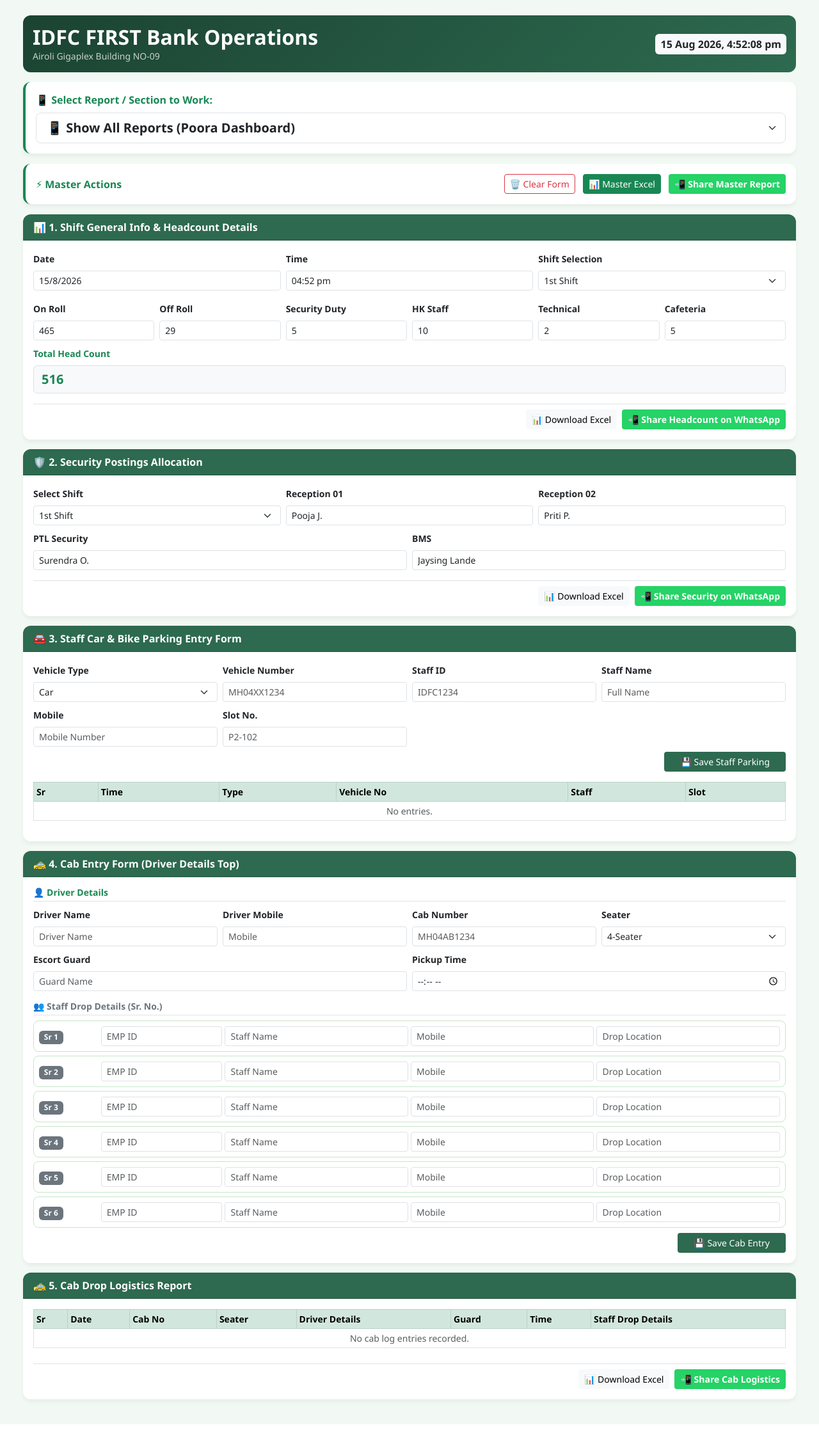
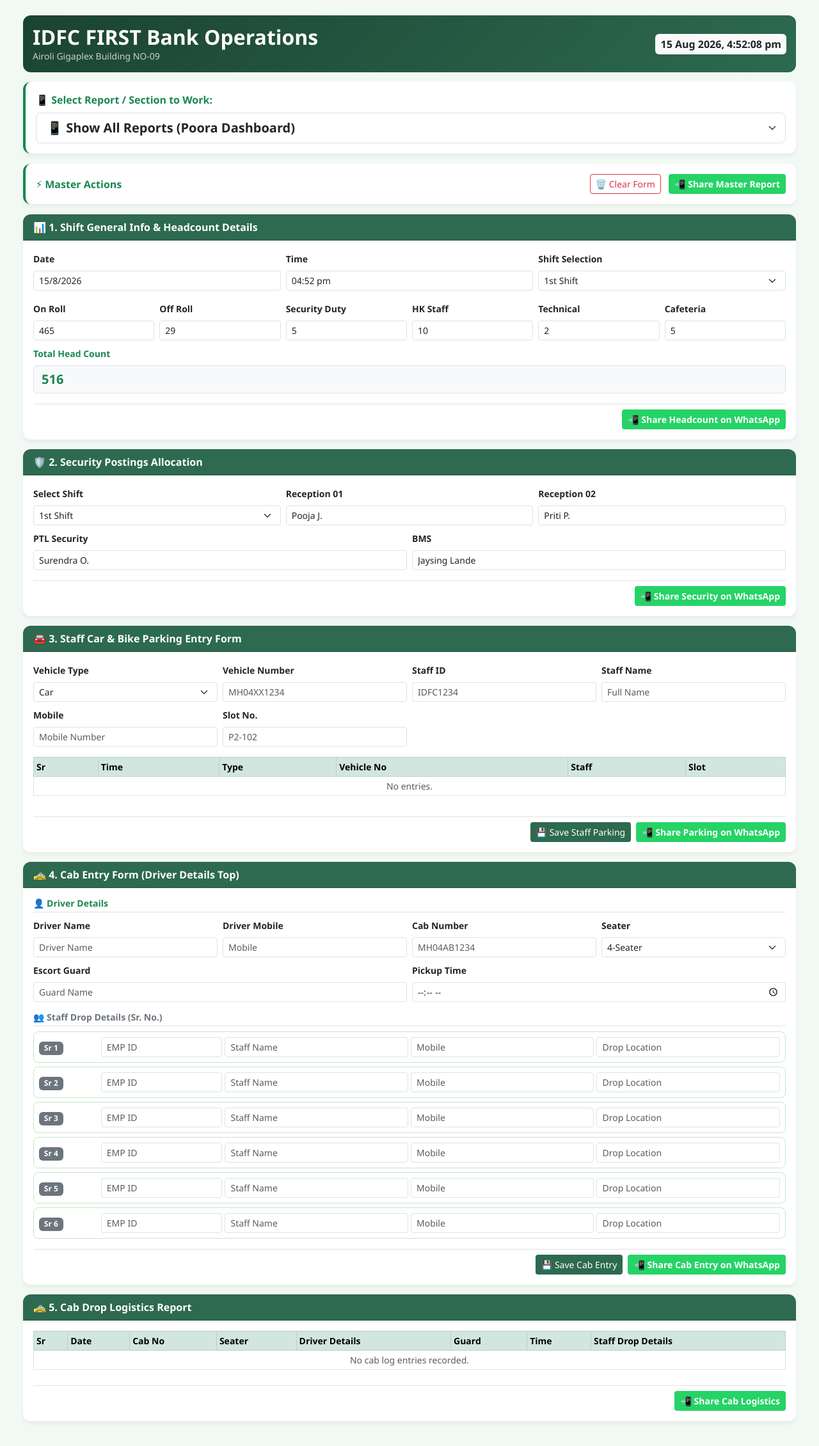
Before and after one commit to jaisinglande282-maker/idfc-b-9-f-17-opa-app, a Flask app: page / in a window 1280 px wide. Shown: the whole page at 64% size. Before the commit the page ends 2226 px from the top, so only its background shows below. Run offline with Flask 3, Linux system fonts and the light colour scheme.

Commit message:
Update index.html

```diff
--- a/templates/index.html
+++ b/templates/index.html
@@ -18,7 +18,6 @@
         @media (max-width: 768px) {
             .header-card h2 { font-size: 1.25rem; }
             .btn { width: 100%; margin-bottom: 5px; }
-            .d-flex-mobile { flex-direction: column; }
         }
     </style>
 </head>
@@ -36,7 +35,7 @@
             </div>
         </div>
 
-        <!-- Mobile Module Selector (Select Work Area) -->
+        <!-- Mobile Module Selector -->
         <div class="card p-3 mb-3 bg-white border-start border-4 border-success">
             <label class="form-label fw-bold text-success">📱 Select Report / Section to Work:</label>
             <select id="sectionSelector" class="form-select form-select-lg fw-bold" onchange="toggleSections()">
@@ -53,9 +52,8 @@
         <div class="card p-3 mb-3 bg-white border-start border-4 border-success">
             <div class="d-flex justify-content-between align-items-center flex-wrap gap-2">
                 <span class="fw-bold text-success fs-6">⚡ Master Actions</span>
-                <div class="w-100-mobile">
+                <div>
                     <button class="btn btn-sm btn-outline-danger me-md-2" onclick="clearAllData()">🗑️ Clear Form</button>
-                    <button class="btn btn-sm btn-success me-md-2" onclick="exportCombinedReport()">📊 Master Excel</button>
                     <button class="btn btn-sm btn-whatsapp" onclick="shareCombinedWhatsApp()">📲 Share Master Report</button>
                 </div>
             </div>
@@ -95,9 +93,8 @@
                     </div>
                 </div>
 
-                <!-- Bottom Action Buttons for Headcount -->
+                <!-- Action Button at Bottom -->
                 <div class="d-flex justify-content-end gap-2 mt-3 pt-2 border-top">
-                    <button class="btn btn-sm btn-light" onclick="exportExcel('headcountTable', 'Headcount_Report')">📊 Download Excel</button>
                     <button class="btn btn-sm btn-whatsapp" onclick="shareHeadcountWhatsApp()">📲 Share Headcount on WhatsApp</button>
                 </div>
             </div>
@@ -124,9 +121,8 @@
                     <div class="col-6 col-md-6"><label class="form-label fw-bold small">BMS</label><input type="text" id="supervisor" class="form-control form-control-sm" value="Jaysing Lande"></div>
                 </div>
 
-                <!-- Bottom Action Buttons for Security Allocation -->
+                <!-- Action Button at Bottom -->
                 <div class="d-flex justify-content-end gap-2 mt-3 pt-2 border-top">
-                    <button class="btn btn-sm btn-light" onclick="exportExcel('securityTable', 'Security_Postings_Report')">📊 Download Excel</button>
                     <button class="btn btn-sm btn-whatsapp" onclick="shareSecurityWhatsApp()">📲 Share Security on WhatsApp</button>
                 </div>
             </div>
@@ -146,7 +142,7 @@
                     </div>
                     <div class="col-6 col-md-3">
                         <label class="form-label fw-bold small">Vehicle Number</label>
-                        <input type="text" id="staff_vehicle_no" class="form-control form-control-sm text-uppercase" placeholder="MH04XX1234" onkeyup="searchStaffVehicle()">
+                        <input type="text" id="staff_vehicle_no" class="form-control form-control-sm text-uppercase" placeholder="MH04XX1234">
                     </div>
                     <div class="col-6 col-md-3">
                         <label class="form-label fw-bold small">Staff ID</label>
@@ -164,9 +160,6 @@
                         <label class="form-label fw-bold small">Slot No.</label>
                         <input type="text" id="staff_slot" class="form-control form-control-sm" placeholder="P2-102">
                     </div>
-                    <div class="col-12 mt-2 text-end">
-                        <button class="btn btn-custom btn-sm px-4" onclick="saveStaffParking()">💾 Save Staff Parking</button>
-                    </div>
                 </div>
 
                 <div class="table-responsive mt-3">
@@ -178,6 +171,12 @@
                             <tr><td colspan="6" class="text-center text-muted">No entries.</td></tr>
                         </tbody>
                     </table>
+                </div>
+
+                <!-- Bottom Action Buttons for Staff Parking -->
+                <div class="d-flex justify-content-end gap-2 mt-3 pt-2 border-top">
+                    <button class="btn btn-custom btn-sm" onclick="saveStaffParking()">💾 Save Staff Parking</button>
+                    <button class="btn btn-sm btn-whatsapp" onclick="shareStaffParkingWhatsApp()">📲 Share Parking on WhatsApp</button>
                 </div>
             </div>
         </div>
@@ -198,7 +197,7 @@
                     </div>
                     <div class="col-6 col-md-3">
                         <label class="form-label fw-bold small">Cab Number</label>
-                        <input type="text" id="cab_no" class="form-control form-control-sm text-uppercase" placeholder="MH04AB1234" onkeyup="searchCab()">
+                        <input type="text" id="cab_no" class="form-control form-control-sm text-uppercase" placeholder="MH04AB1234">
                     </div>
                     <div class="col-6 col-md-3">
                         <label class="form-label fw-bold small">Seater</label>
@@ -222,8 +221,10 @@
                 <h6 class="fw-bold text-secondary border-bottom pb-1 mt-3 small">👥 Staff Drop Details (Sr. No.)</h6>
                 <div id="staffContainer"></div>
 
-                <div class="text-end mt-2">
-                    <button class="btn btn-custom btn-sm px-4" onclick="submitCabLog()">💾 Save Cab Entry</button>
+                <!-- Bottom Action Buttons for Cab Entry -->
+                <div class="d-flex justify-content-end gap-2 mt-3 pt-2 border-top">
+                    <button class="btn btn-custom btn-sm" onclick="submitCabLog()">💾 Save Cab Entry</button>
+                    <button class="btn btn-sm btn-whatsapp" onclick="shareCabEntryWhatsApp()">📲 Share Cab Entry on WhatsApp</button>
                 </div>
             </div>
         </div>
@@ -254,7 +255,6 @@
                     </table>
                 </div>
                 <div class="d-flex justify-content-end gap-2 mt-2 pt-2 border-top">
-                    <button class="btn btn-light btn-sm" onclick="exportExcel('cabTable', 'Cab_Logistics_Report')">📊 Download Excel</button>
                     <button class="btn btn-sm btn-whatsapp" onclick="shareCabLogisticsWhatsApp()">📲 Share Cab Logistics</button>
                 </div>
             </div>
@@ -265,10 +265,15 @@
     <script>
         let staffParkingList = [];
 
+        function getFormattedDate() {
+            let now = new Date();
+            return `${now.getDate()}/${now.getMonth() + 1}/${now.getFullYear()}`;
+        }
+
         function updateClock() {
             const now = new Date();
             document.getElementById('liveClock').innerText = now.toLocaleString('en-IN', { dateStyle: 'medium', timeStyle: 'medium' });
-            document.getElementById('date').value = now.toLocaleDateString('en-IN');
+            document.getElementById('date').value = getFormattedDate();
             document.getElementById('time').value = now.toLocaleTimeString('en-IN', { hour: '2-digit', minute: '2-digit' });
         }
         setInterval(updateClock, 1000);
@@ -299,52 +304,13 @@
                 <div class="staff-box">
                     <div class="row g-1 align-items-center">
                         <div class="col-2 col-md-1"><span class="badge bg-secondary">Sr ${i}</span></div>
-                        <div class="col-5 col-md-2"><input type="text" id="emp_id_${i}" class="form-control form-control-sm text-uppercase" placeholder="Emp ID" onkeyup="searchEmp(${i})"></div>
+                        <div class="col-5 col-md-2"><input type="text" id="emp_id_${i}" class="form-control form-control-sm text-uppercase" placeholder="Emp ID"></div>
                         <div class="col-5 col-md-3"><input type="text" id="emp_name_${i}" class="form-control form-control-sm" placeholder="Staff Name"></div>
                         <div class="col-6 col-md-3"><input type="text" id="emp_mob_${i}" class="form-control form-control-sm" placeholder="Mobile"></div>
                         <div class="col-6 col-md-3"><input type="text" id="emp_loc_${i}" class="form-control form-control-sm" placeholder="Drop Location"></div>
                     </div>
                 </div>
             `;
-        }
-
-        async function searchCab() {
-            let cabNo = document.getElementById('cab_no').value.trim();
-            if (cabNo.length >= 6) {
-                let res = await fetch('/api/get_cab/' + cabNo);
-                let data = await res.json();
-                if (data.found) {
-                    document.getElementById('driver_name').value = data.driver_name;
-                    document.getElementById('driver_mobile').value = data.driver_mobile;
-                    document.getElementById('seater_capacity').value = data.seater_capacity || '4-Seater';
-                }
-            }
-        }
-
-        async function searchStaffVehicle() {
-            let vehNo = document.getElementById('staff_vehicle_no').value.trim();
-            if (vehNo.length >= 6) {
-                let res = await fetch('/api/get_emp/' + vehNo);
-                let data = await res.json();
-                if (data.found) {
-                    document.getElementById('staff_id').value = data.id || '';
-                    document.getElementById('staff_name').value = data.name || '';
-                    document.getElementById('staff_mobile').value = data.mobile || '';
-                }
-            }
-        }
-
-        async function searchEmp(index) {
-            let empId = document.getElementById(`emp_id_${index}`).value.trim();
-            if (empId.length >= 3) {
-                let res = await fetch('/api/get_emp/' + empId);
-                let data = await res.json();
-                if (data.found) {
-                    document.getElementById(`emp_name_${index}`).value = data.name;
-                    document.getElementById(`emp_mob_${index}`).value = data.mobile;
-                    document.getElementById(`emp_loc_${index}`).value = data.location;
-                }
-            }
         }
 
         function saveStaffParking() {
@@ -372,11 +338,6 @@
 
             renderStaffParkingTable();
             alert('Staff Vehicle Parking Saved!');
-            document.getElementById('staff_vehicle_no').value = '';
-            document.getElementById('staff_id').value = '';
-            document.getElementById('staff_name').value = '';
-            document.getElementById('staff_mobile').value = '';
-            document.getElementById('staff_slot').value = '';
         }
 
         function renderStaffParkingTable() {
@@ -408,8 +369,8 @@
             let guardName = document.getElementById('guard_name').value;
             let pickupTime = document.getElementById('pickup_time').value;
 
-            let currentDate = document.getElementById('date').value || new Date().toLocaleDateString('en-IN');
-            let currentTime = document.getElementById('time').value || new Date().toLocaleTimeString('en-IN');
+            let currentDate = getFormattedDate();
+            let currentTime = document.getElementById('time').value;
 
             let staffList = [];
             for (let i = 1; i <= 6; i++) {
@@ -444,8 +405,7 @@
             let data = await res.json();
             if (data.status === 'success') {
                 renderTable(data.logs);
-                alert("Cab Log Real-Time Ke Saath Save Ho Gaya!");
-                clearCabForm();
+                alert("Cab Log Saved Successfully!");
             }
         }
 
@@ -472,30 +432,8 @@
             });
         }
 
-        function clearCabForm() {
-            document.getElementById('cab_no').value = '';
-            document.getElementById('driver_name').value = '';
-            document.getElementById('driver_mobile').value = '';
-            document.getElementById('guard_name').value = '';
-            document.getElementById('pickup_time').value = '';
-            for (let i = 1; i <= 6; i++) {
-                document.getElementById(`emp_id_${i}`).value = '';
-                document.getElementById(`emp_name_${i}`).value = '';
-                document.getElementById(`emp_mob_${i}`).value = '';
-                document.getElementById(`emp_loc_${i}`).value = '';
-            }
-        }
-
-        function clearAllData() {
-            if (confirm("Form Data clear karna hai?")) {
-                clearCabForm();
-                staffParkingList = [];
-                renderStaffParkingTable();
-            }
-        }
-
         function shareHeadcountWhatsApp() {
-            let text = `Headcount Details Date:-${document.getElementById('date').value}\n` +
+            let text = `Headcount Details Date:-${getFormattedDate()}\n` +
                 `Airoli Gigaplex Building NO-09\n\n` +
                 `1] On roll Employee:-${document.getElementById('onRoll').value}\n` +
                 `2] Off roll Employee:-${document.getElementById('offRoll').value}\n` +
@@ -512,10 +450,9 @@
         }
 
         function shareSecurityWhatsApp() {
-            let secShift = document.getElementById('securityShift').value;
-            let text = `Security Postings Details Date:-${document.getElementById('date').value}\n` +
+            let text = `Security Postings Details Date:-${getFormattedDate()}\n` +
                 `Airoli Gigaplex Building NO-09\n` +
-                `Shift:- ${secShift}\n\n` +
+                `Shift:- ${document.getElementById('securityShift').value}\n\n` +
                 `1] Reception 01:-${document.getElementById('reception01').value}\n` +
                 `2] Reception 02:-${document.getElementById('reception02').value}\n` +
                 `3] PTL Security:-${document.getElementById('ptlSecurity').value}\n` +
@@ -527,8 +464,36 @@
             window.open(`https://api.whatsapp.com/send?text=${encodeURIComponent(text)}`, '_blank');
         }
 
+        function shareStaffParkingWhatsApp() {
+            let parkingText = "";
+            staffParkingList.forEach((item, index) => {
+                parkingText += `${index + 1}] ${item.vehNo} (${item.type}) - ${item.name} [Slot: ${item.slot}]\n`;
+            });
+            let text = `Staff Parking Details Date:-${getFormattedDate()}\n` +
+                `Airoli Gigaplex Building NO-09\n\n` +
+                (parkingText || "No Parking Entries Yet.\n") + `\n` +
+                `Regards,\n` +
+                `IDFC First bank\n` +
+                `Airoli Gigaplex Building NO-09\n` +
+                `(Jaysing lande)`;
+            window.open(`https://api.whatsapp.com/send?text=${encodeURIComponent(text)}`, '_blank');
+        }
+
+        function shareCabEntryWhatsApp() {
+            let text = `🚖 Cab Entry Details Date:-${getFormattedDate()}\n` +
+                `Airoli Gigaplex Building NO-09\n\n` +
+                `Cab No: ${document.getElementById('cab_no').value}\n` +
+                `Driver: ${document.getElementById('driver_name').value} (${document.getElementById('driver_mobile').value})\n` +
+                `Seater: ${document.getElementById('seater_capacity').value}\n\n` +
+                `Regards,\n` +
+                `IDFC First bank\n` +
+                `Airoli Gigaplex Building NO-09\n` +
+                `(Jaysing lande)`;
+            window.open(`https://api.whatsapp.com/send?text=${encodeURIComponent(text)}`, '_blank');
+        }
+
         function shareCabLogisticsWhatsApp() {
-            let text = `Cab Drop Logistics Details Date:-${document.getElementById('date').value}\n` +
+            let text = `Cab Drop Logistics Details Date:-${getFormattedDate()}\n` +
                 `Airoli Gigaplex Building NO-09\n\n` +
                 document.getElementById('cabLogsBody').innerText + `\n\n` +
                 `Regards,\n` +
@@ -539,7 +504,7 @@
         }
 
         function shareCombinedWhatsApp() {
-            let text = `Master Operations Details Date:-${document.getElementById('date').value}\n` +
+            let text = `Master Operations Details Date:-${getFormattedDate()}\n` +
                 `Airoli Gigaplex Building NO-09\n\n` +
                 `1] Total Headcount:- ${document.getElementById('total').value}\n` +
                 `2] Shift:- ${document.getElementById('shift').value}\n` +
```
